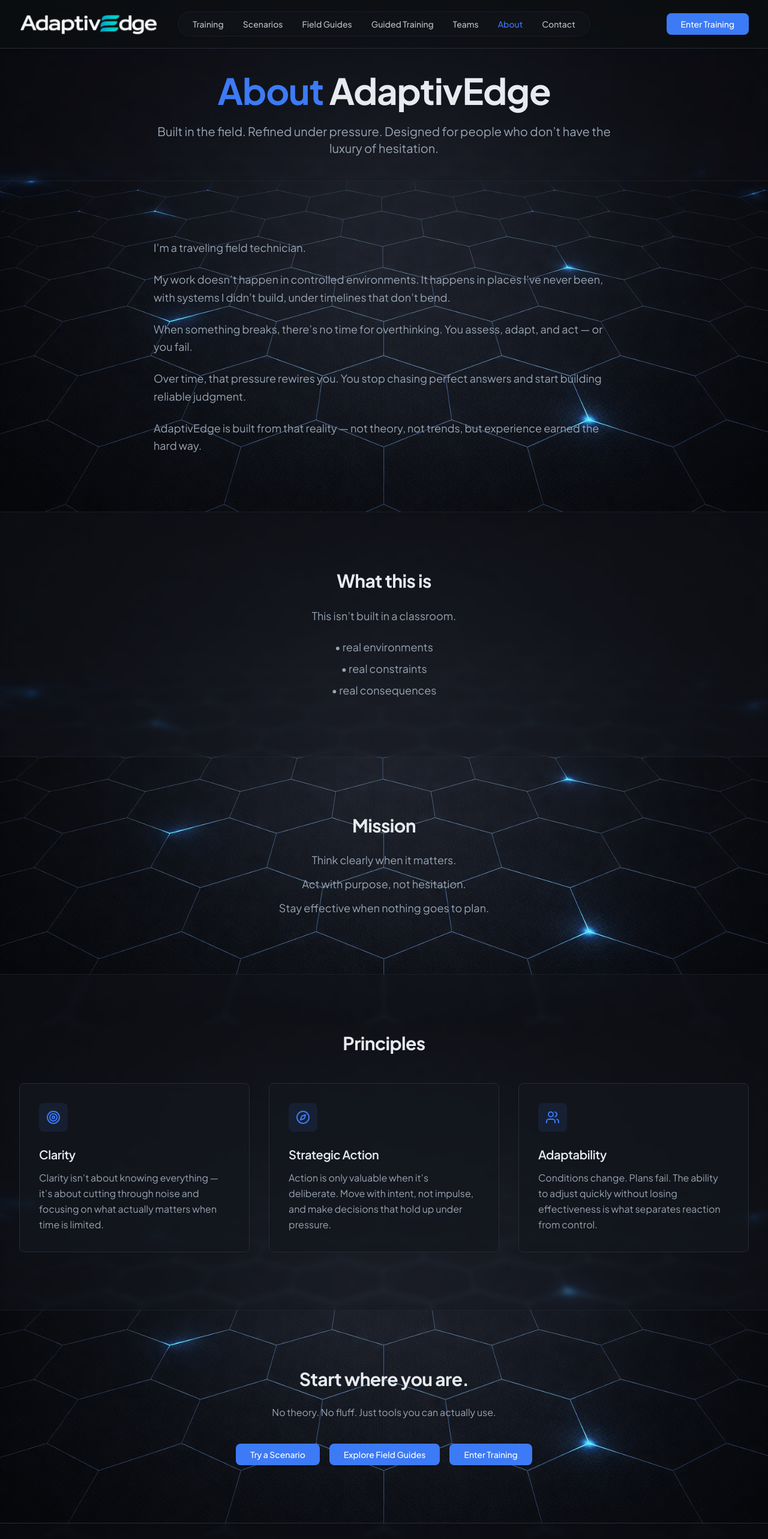
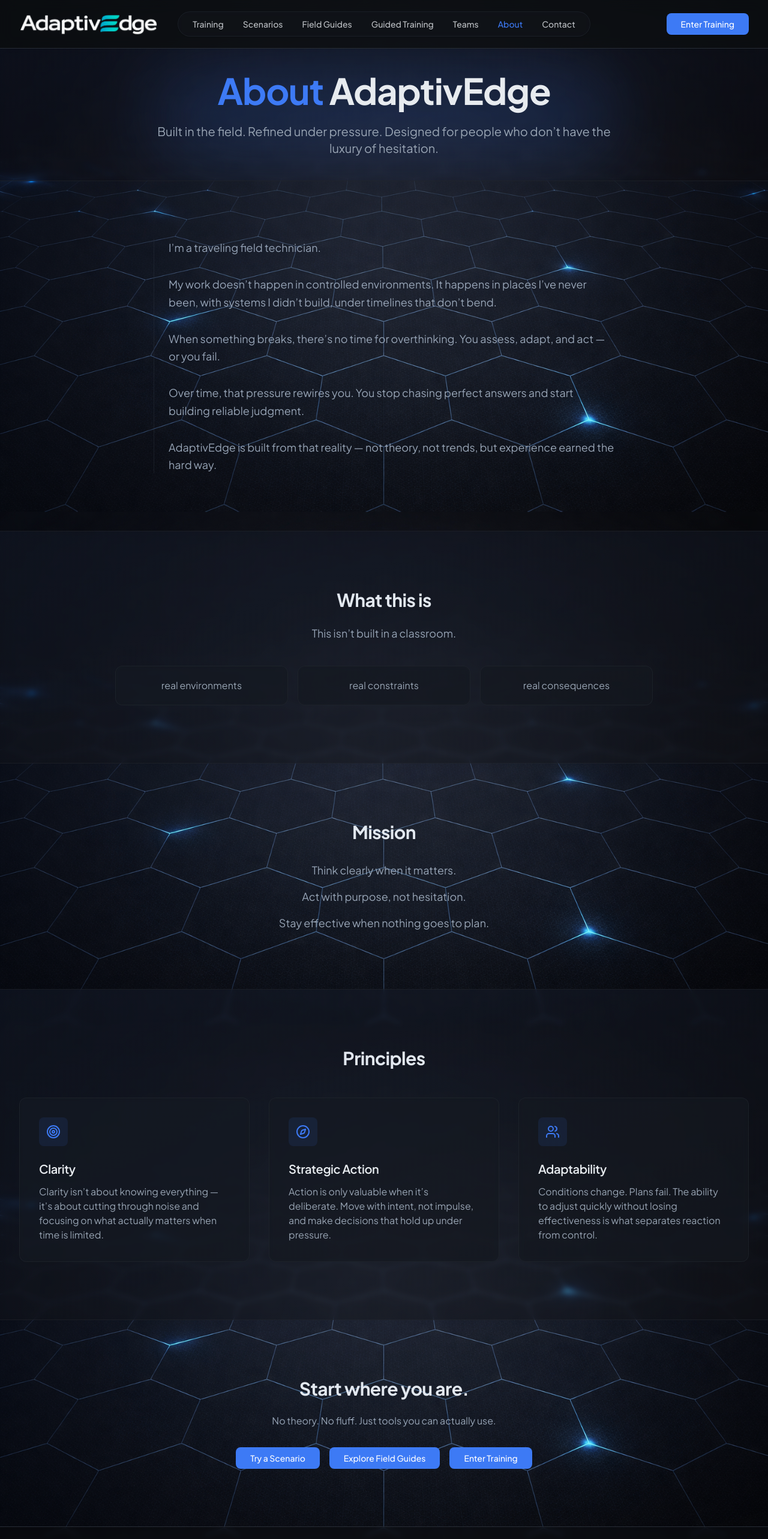
Before and after one commit to erikscomputers/adaptiveEDGE-site, a React (Vite) app: page /about in a window 1280 px wide. Shown: the top 2566 px of the page at 60% size. Built offline with nearby package versions, Linux system fonts and the light colour scheme; the HTML template or start-up script is replaced by a standard one.

Commit message:
about page update

```diff
--- a/src/pages/AboutPage.jsx
+++ b/src/pages/AboutPage.jsx
@@ -13,18 +13,33 @@ const AboutPage = () => {
     {
       icon: Target,
       title: 'Clarity',
-      description: 'Clarity isn’t about knowing everything — it’s about cutting through noise and focusing on what actually matters when time is limited.'
+      description:
+        'Clarity isn’t about knowing everything — it’s about cutting through noise and focusing on what actually matters when time is limited.'
     },
     {
       icon: Compass,
       title: 'Strategic Action',
-      description: 'Action is only valuable when it’s deliberate. Move with intent, not impulse, and make decisions that hold up under pressure.'
+      description:
+        'Action is only valuable when it’s deliberate. Move with intent, not impulse, and make decisions that hold up under pressure.'
     },
     {
       icon: Users,
       title: 'Adaptability',
-      description: 'Conditions change. Plans fail. The ability to adjust quickly without losing effectiveness is what separates reaction from control.'
+      description:
+        'Conditions change. Plans fail. The ability to adjust quickly without losing effectiveness is what separates reaction from control.'
     }
+  ];
+
+  const missionPoints = [
+    'Think clearly when it matters.',
+    'Act with purpose, not hesitation.',
+    'Stay effective when nothing goes to plan.'
+  ];
+
+  const realityPoints = [
+    'real environments',
+    'real constraints',
+    'real consequences'
   ];
 
   return (
@@ -41,17 +56,22 @@ const AboutPage = () => {
         <Header />
 
         {/* Hero Section */}
-        <section className="py-6 md:py-10 bg-card/20 backdrop-blur-sm border-b border-border/50">
+        <section className="py-10 bg-card/20 backdrop-blur-sm border-b border-border/50 relative overflow-hidden">
+          <div className="absolute inset-0 opacity-5 bg-gradient-to-br from-secondary to-transparent pointer-events-none" />
+
           <div className="container-custom text-center">
             <motion.div
-              initial={{ opacity: 0, y: 20 }}
+              initial={{ opacity: 0, y: 30 }}
               animate={{ opacity: 1, y: 0 }}
-              transition={{ duration: 0.6 }}
-              className="max-w-3xl mx-auto"
+              transition={{ duration: 0.8, ease: 'easeOut' }}
+              className="max-w-3xl mx-auto relative"
             >
+              <div className="absolute inset-0 -z-10 blur-3xl opacity-20 bg-secondary rounded-full" />
+
               <h1 className="text-4xl md:text-5xl lg:text-6xl font-bold leading-tight mb-6 text-foreground">
                 <span className="text-secondary">About</span> AdaptivEdge
               </h1>
+
               <p className="text-lg md:text-xl leading-relaxed text-muted-foreground">
                 Built in the field. Refined under pressure. Designed for people who don’t have the luxury of hesitation.
               </p>
@@ -60,98 +80,110 @@ const AboutPage = () => {
         </section>
 
         {/* First Section */}
-        <section className="section-padding bg-transparent">
+        <section className="section-padding relative overflow-hidden">
+          <div className="absolute inset-0 opacity-5 bg-gradient-to-br from-secondary to-transparent pointer-events-none" />
+
           <div className="container-custom">
             <motion.div
               initial={{ opacity: 0, y: 20 }}
               whileInView={{ opacity: 1, y: 0 }}
               viewport={{ once: true }}
               transition={{ duration: 0.5 }}
-              className="max-w-3xl mx-auto space-y-6 text-lg leading-relaxed text-muted-foreground"
+              className="max-w-3xl mx-auto space-y-8 text-lg leading-relaxed text-muted-foreground border-l border-border/50 pl-6"
             >
-              <p>I’m a traveling field technician.</p>
-
-              <p>
-                My work doesn’t happen in controlled environments. It happens in places I’ve never been,
-                with systems I didn’t build, under timelines that don’t bend.
-              </p>
-
-              <p>
-                When something breaks, there’s no time for overthinking. You assess, adapt, and act — or you fail.
-              </p>
-
-              <p>
-                Over time, that pressure rewires you. You stop chasing perfect answers and start building reliable judgment.
-              </p>
-
-              <p>
-                AdaptivEdge is built from that reality — not theory, not trends, but experience earned the hard way.
-              </p>
+              {[
+                'I’m a traveling field technician.',
+                'My work doesn’t happen in controlled environments. It happens in places I’ve never been, with systems I didn’t build, under timelines that don’t bend.',
+                'When something breaks, there’s no time for overthinking. You assess, adapt, and act — or you fail.',
+                'Over time, that pressure rewires you. You stop chasing perfect answers and start building reliable judgment.',
+                'AdaptivEdge is built from that reality — not theory, not trends, but experience earned the hard way.'
+              ].map((text, i) => (
+                <motion.p
+                  key={i}
+                  whileHover={{ x: 6 }}
+                  transition={{ type: 'spring', stiffness: 200 }}
+                >
+                  {text}
+                </motion.p>
+              ))}
             </motion.div>
           </div>
         </section>
 
-        {/* Second Section */}
-        <section className="section-padding bg-card/40 backdrop-blur-sm border-y border-border/50">
+        {/* What This Is */}
+        <section className="section-padding bg-card/40 backdrop-blur-sm border-y border-border/50 relative overflow-hidden">
+          <div className="absolute inset-0 opacity-5 bg-gradient-to-br from-secondary to-transparent pointer-events-none" />
+
           <div className="container-custom">
             <motion.div
               initial={{ opacity: 0, y: 20 }}
               whileInView={{ opacity: 1, y: 0 }}
               viewport={{ once: true }}
-              transition={{ duration: 0.5 }}
-              className="max-w-3xl mx-auto text-center"
+              className="max-w-4xl mx-auto text-center"
             >
-              <h2 className="text-3xl font-bold leading-tight mb-6 text-foreground">
+              <h2 className="text-3xl font-bold mb-6 text-foreground">
                 What this is
               </h2>
 
-              <p className="text-lg leading-relaxed text-muted-foreground mb-6">
+              <p className="text-lg text-muted-foreground mb-10">
                 This isn’t built in a classroom.
               </p>
 
-              <div className="space-y-2 text-lg text-muted-foreground">
-                <p>• real environments</p>
-                <p>• real constraints</p>
-                <p>• real consequences</p>
+              <div className="grid grid-cols-1 sm:grid-cols-3 gap-4">
+                {realityPoints.map((item, i) => (
+                  <motion.div
+                    key={i}
+                    whileHover={{ scale: 1.05, y: -4 }}
+                    transition={{ type: 'spring', stiffness: 200 }}
+                    className="p-5 rounded-xl bg-card/50 border border-border/50 backdrop-blur-sm"
+                  >
+                    <p className="text-muted-foreground">{item}</p>
+                  </motion.div>
+                ))}
               </div>
             </motion.div>
           </div>
         </section>
 
-        {/* Mission Section */}
-        <section className="section-padding bg-transparent">
+        {/* Mission */}
+        <section className="section-padding relative overflow-hidden">
+          <div className="absolute inset-0 opacity-5 bg-gradient-to-br from-secondary to-transparent pointer-events-none" />
+
           <div className="container-custom">
             <motion.div
               initial={{ opacity: 0, y: 20 }}
               whileInView={{ opacity: 1, y: 0 }}
               viewport={{ once: true }}
-              transition={{ duration: 0.5 }}
               className="max-w-3xl mx-auto text-center"
             >
-              <h2 className="text-3xl font-bold leading-tight mb-6 text-foreground">
+              <h2 className="text-3xl font-bold mb-8 text-foreground">
                 Mission
               </h2>
 
-              <div className="space-y-3 text-lg text-muted-foreground">
-                <p>Think clearly when it matters.</p>
-                <p>Act with purpose, not hesitation.</p>
-                <p>Stay effective when nothing goes to plan.</p>
+              <div className="space-y-4">
+                {missionPoints.map((text, i) => (
+                  <motion.div
+                    key={i}
+                    initial={{ opacity: 0, y: 10 }}
+                    whileInView={{ opacity: 1, y: 0 }}
+                    transition={{ delay: i * 0.15 }}
+                    className="text-lg text-muted-foreground"
+                  >
+                    {text}
+                  </motion.div>
+                ))}
               </div>
             </motion.div>
           </div>
         </section>
 
-        {/* Principles Section */}
-        <section className="section-padding bg-card/40 backdrop-blur-sm border-y border-border/50">
+        {/* Principles */}
+        <section className="section-padding bg-card/40 backdrop-blur-sm border-y border-border/50 relative overflow-hidden">
+          <div className="absolute inset-0 opacity-5 bg-gradient-to-br from-secondary to-transparent pointer-events-none" />
+
           <div className="container-custom">
-            <motion.div
-              initial={{ opacity: 0, y: 20 }}
-              whileInView={{ opacity: 1, y: 0 }}
-              viewport={{ once: true }}
-              transition={{ duration: 0.5 }}
-              className="text-center mb-12"
-            >
-              <h2 className="text-3xl font-bold leading-tight mb-4 text-foreground">
+            <motion.div className="text-center mb-12">
+              <h2 className="text-3xl font-bold text-foreground">
                 Principles
               </h2>
             </motion.div>
@@ -163,18 +195,20 @@ const AboutPage = () => {
                   initial={{ opacity: 0, y: 20 }}
                   whileInView={{ opacity: 1, y: 0 }}
                   viewport={{ once: true }}
-                  transition={{ duration: 0.5, delay: index * 0.1 }}
-                  className="card-minimal p-8"
+                  transition={{ delay: index * 0.1 }}
+                  className="group p-8 rounded-xl border border-border/50 bg-card/50 backdrop-blur-sm transition-all duration-300 hover:-translate-y-2 hover:shadow-xl"
                 >
                   <div className="mb-6">
-                    <div className="inline-flex items-center justify-center w-12 h-12 rounded-lg bg-secondary/10 text-secondary">
+                    <div className="inline-flex items-center justify-center w-12 h-12 rounded-lg bg-secondary/10 text-secondary transition-transform duration-300 group-hover:scale-110 group-hover:rotate-3">
                       <point.icon className="h-6 w-6" />
                     </div>
                   </div>
+
                   <h3 className="text-xl font-semibold mb-3 text-foreground">
                     {point.title}
                   </h3>
-                  <p className="text-base leading-relaxed text-muted-foreground">
+
+                  <p className="text-base text-muted-foreground">
                     {point.description}
                   </p>
                 </motion.div>
@@ -183,36 +217,34 @@ const AboutPage = () => {
           </div>
         </section>
 
-        {/* Final CTA Section */}
-        <section className="section-padding bg-transparent">
+        {/* CTA */}
+        <section className="section-padding relative overflow-hidden">
+          <div className="absolute inset-0 opacity-5 bg-gradient-to-br from-secondary to-transparent pointer-events-none" />
+
           <div className="container-custom">
-            <motion.div
-              initial={{ opacity: 0, y: 20 }}
-              whileInView={{ opacity: 1, y: 0 }}
-              viewport={{ once: true }}
-              transition={{ duration: 0.5 }}
-              className="max-w-3xl mx-auto text-center"
-            >
-              <h2 className="text-3xl font-bold leading-tight mb-6 text-foreground">
+            <motion.div className="max-w-3xl mx-auto text-center">
+              <h2 className="text-3xl font-bold mb-6 text-foreground">
                 Start where you are.
               </h2>
 
-              <p className="text-muted-foreground mb-6">
+              <p className="text-muted-foreground mb-8">
                 No theory. No fluff. Just tools you can actually use.
               </p>
 
-              <div className="flex flex-col sm:flex-row gap-4 justify-center items-center pt-4">
-                <Button asChild className="button-secondary px-6 rounded-full">
-                  <Link to="/scenarios">Try a Scenario</Link>
-                </Button>
-
-                <Button asChild className="button-secondary px-6 rounded-full">
-                  <Link to="/guides">Explore Field Guides</Link>
-                </Button>
-
-                <Button asChild className="button-secondary px-6 rounded-full">
-                  <Link to="/training">Enter Training</Link>
-                </Button>
+              <div className="flex flex-col sm:flex-row gap-4 justify-center items-center">
+                {[
+                  { label: 'Try a Scenario', link: '/scenarios' },
+                  { label: 'Explore Field Guides', link: '/guides' },
+                  { label: 'Enter Training', link: '/training' }
+                ].map((btn, i) => (
+                  <Button
+                    key={i}
+                    asChild
+                    className="button-secondary px-6 rounded-full transition-all duration-300 hover:scale-105 hover:shadow-lg"
+                  >
+                    <Link to={btn.link}>{btn.label}</Link>
+                  </Button>
+                ))}
               </div>
             </motion.div>
           </div>
```
